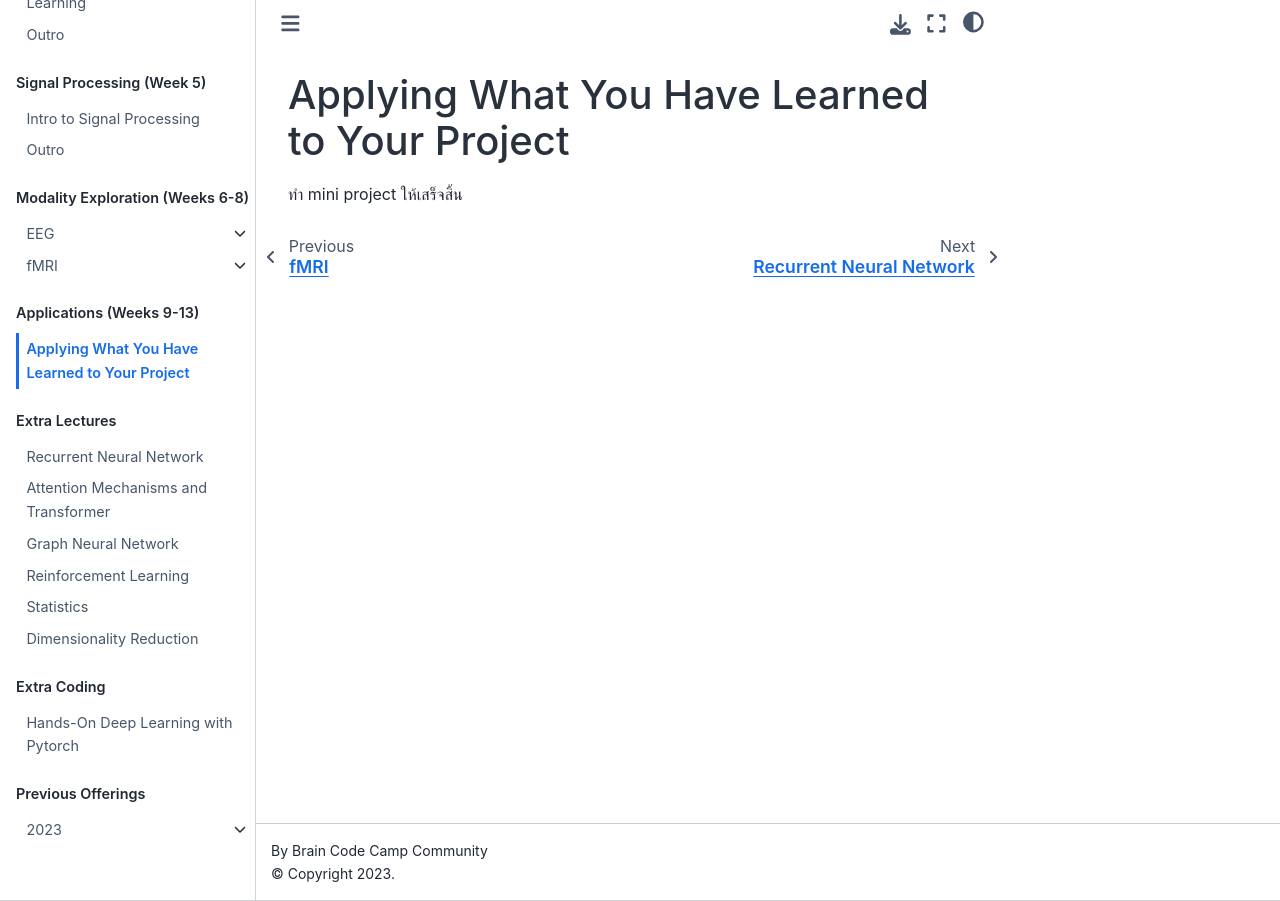
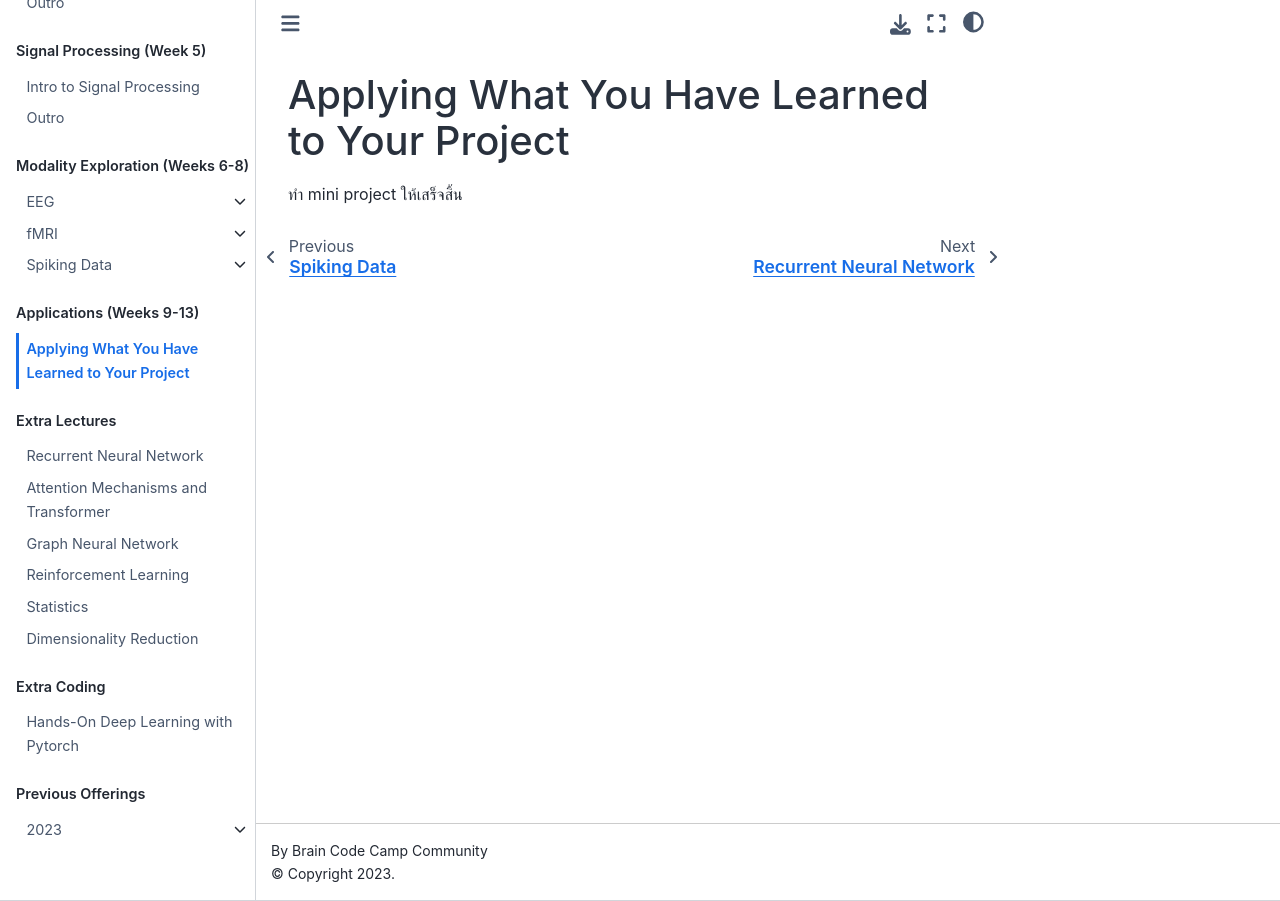
Before and after one commit to braincodecamp/brainCodeCamp2024, a Jupyter Book: the page built from Applications/MiniProjects.md, in a window 1280 px wide. Built offline with Jupyter Book 1.0.4 settings and Sphinx 7.4.7 and the Sphinx Book theme 1.1.4, drawn with Linux system fonts in a browser that asks for light colours; pages that are not in the unit, such as notebooks, are missing from menus; some of the changed text lies outside the part shown.

Commit message:
Add spiking data tutorial

```diff
--- a/_toc.yml
+++ b/_toc.yml
@@ -137,6 +137,10 @@ parts:
         title: fMRI
         sections:
           - file: ModalityExploration/fMRI/fMRI_preprocessing
+      - file: ModalityExploration/spikingData/spiking_data
+        title: Spiking Data
+        sections:
+          - file: ModalityExploration/spikingData/spiking_data_processing_and_analysis
 
   - caption: Applications (Weeks 9-13)
     chapters:
```
Also changed, not shown: ModalityExploration/spikingData/spiking_data.md (added, +1 -0 lines), 1 other file.
